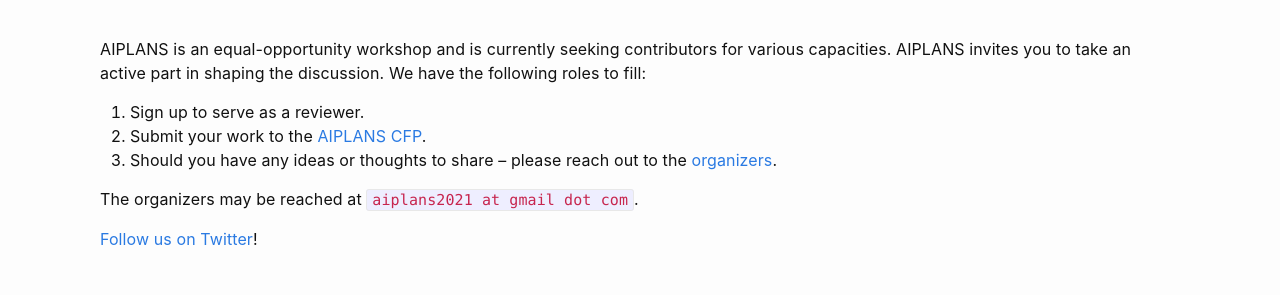
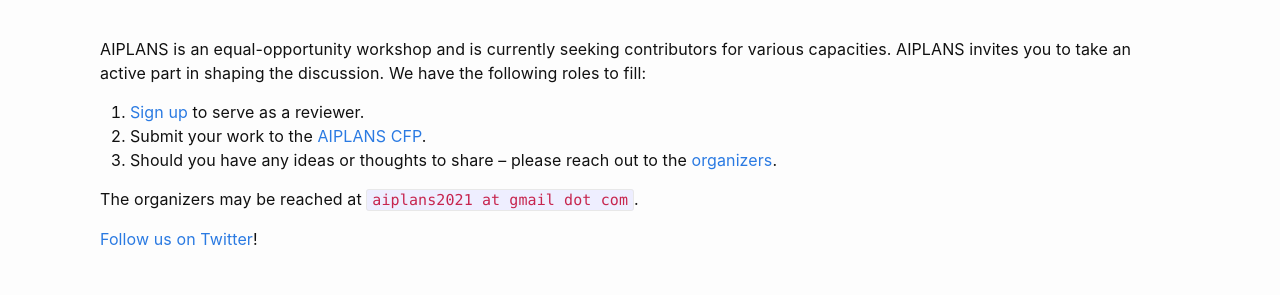
Before and after one commit to aiplans/aiplans.github.io, a Jekyll site: the page built from getinvolved.md, in a window 1280 px wide. Shown: the part 131-426 px from the top of the page. Built offline with Jekyll 4.4.1, drawn with Linux system fonts in a browser that asks for light colours; part of the change alters nothing that is shown.

```diff
--- a/getinvolved.md
+++ b/getinvolved.md
@@ -6,7 +6,7 @@ permalink: /getinvolved/
 
 AIPLANS is an equal-opportunity workshop and is currently seeking contributors for various capacities. AIPLANS invites you to take an active part in shaping the discussion. We have the following roles to fill:
 
-1. Sign up to serve as a reviewer.
+1. [Sign up](https://forms.gle/FMtc4AfaMWeo8YFp8) to serve as a reviewer.
 2. Submit your work to the [AIPLANS CFP](callforpapers.md).
 3. Should you have any ideas or thoughts to share -- please reach out to the [organizers](/organizers).
 
```
